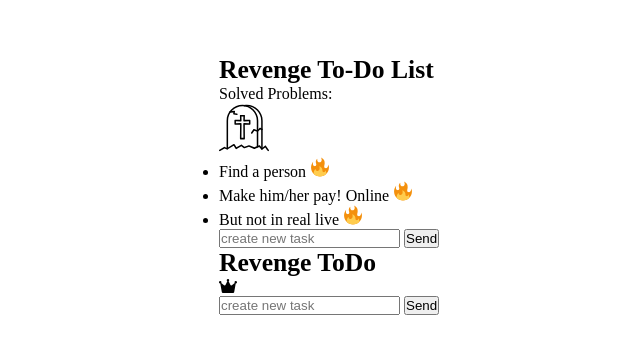
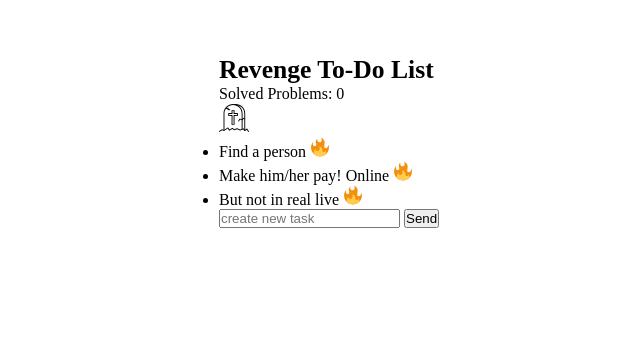
Before and after one commit to yegormalakhov/revenge_list, a plain HTML site: page index.html in a window 1280 px wide. Shown: the part 105-458 px from the top of the page, without its empty margins (296-936 px from the left). Drawn offline with Linux system fonts and the light colour scheme.

Commit message:
solved counter logic added, tombstone icon size reduced

```diff
--- a/index.html
+++ b/index.html
@@ -13,8 +13,8 @@
 <body>
     <header>
         <h1>Revenge To-Do List</h1>
-        <p>Solved Problems:</p>
-        <img src="assets/icons/cemetery.svg">
+        <p>Solved Problems: <span id="count">0</span></p>
+        <img id='cemetery' src="assets/icons/cemetery.svg">
 
         <!-- <div>
             <i class="fa-solid fa-tombstone"></i>
@@ -31,16 +31,6 @@
 
     <!-- </div> -->
     <script defer src="script.js"></script>
-<header></header>
-    <h1>Revenge ToDo</h1>
-    <div>
-        <i class="fa-solid fa-crown"></i>
-    </div>
-    <div class="screen">
-        <div class="tasks"></div>
-            <input type="text" placeholder="create new task" />
-            <input type="submit" value="Send" />
-    </div>
 </body>
 
 </html>
--- a/script.js
+++ b/script.js
@@ -1,6 +1,9 @@
 const list = document.querySelector("ul");
 const form = document.querySelector(".addTask");
+const count = document.querySelector('#count')
+let revengesCount = 0;
 
+count.textContent = revengesCount;
 
 function addTask(task) {
     const template = `<li class="task">
@@ -32,7 +35,10 @@ const activeClass = list.addEventListener('click', e => {
 });
 
 list.addEventListener('click', e => {
-   if (e.target.id === 'fire') e.target.parentElement.remove()
+   if (e.target.id === 'fire')
+   e.target.parentElement.remove();
+   revengesCount++;
+   count.textContent = revengesCount;
 });
 
 
--- a/styles.css
+++ b/styles.css
@@ -26,3 +26,8 @@ header img {
 .active {
     text-decoration: line-through;
 }
+
+#cemetery {
+    width: 30px;
+    height: 30px;
+}
```
